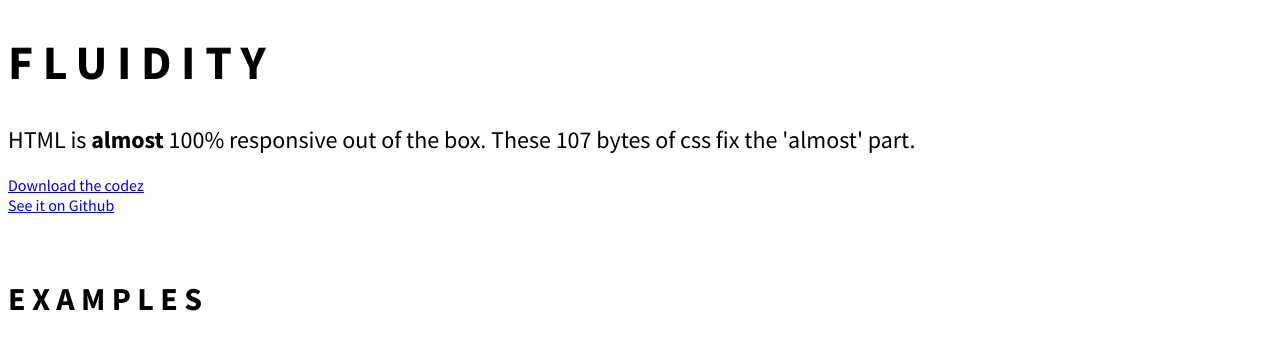
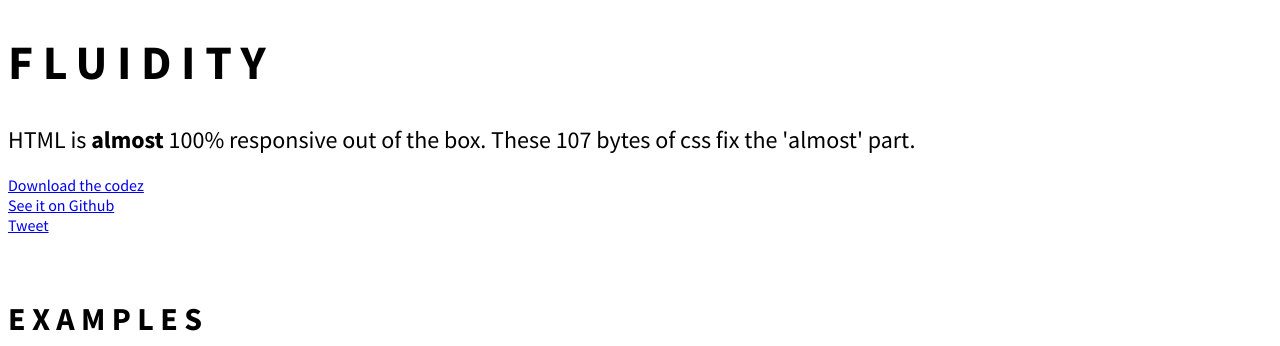
Before and after one commit to mrmrs/fluidity, a website: page index.html in a window 1280 px wide. Shown: the top 346 px of the page. Drawn offline with Linux system fonts and the light colour scheme.

Commit message:
Add tweet this link.

```diff
--- a/index.html
+++ b/index.html
@@ -30,7 +30,7 @@
         <p>
           <a href="https://github.com/mrmrs/fluidity/zipball/master" title="Download the code">Download the codez</a><br>
           <a href="http://github.com/mrmrs/fluidity" title="See it on Github">See it on Github</a><br>
-          <!--  <a target="_blank" href="https://twitter.com/intent/tweet?text=YOUR-TITLE&url=YOUR-URL&via=TWITTER-HANDLE">Tweet</a>-->
+          <a target="_blank" href="https://twitter.com/intent/tweet?text=A responsive web is a sexy web. &url=http://fluidity.sexy&via=mrmrs">Tweet</a>
 
         </p>
       </div>
```
